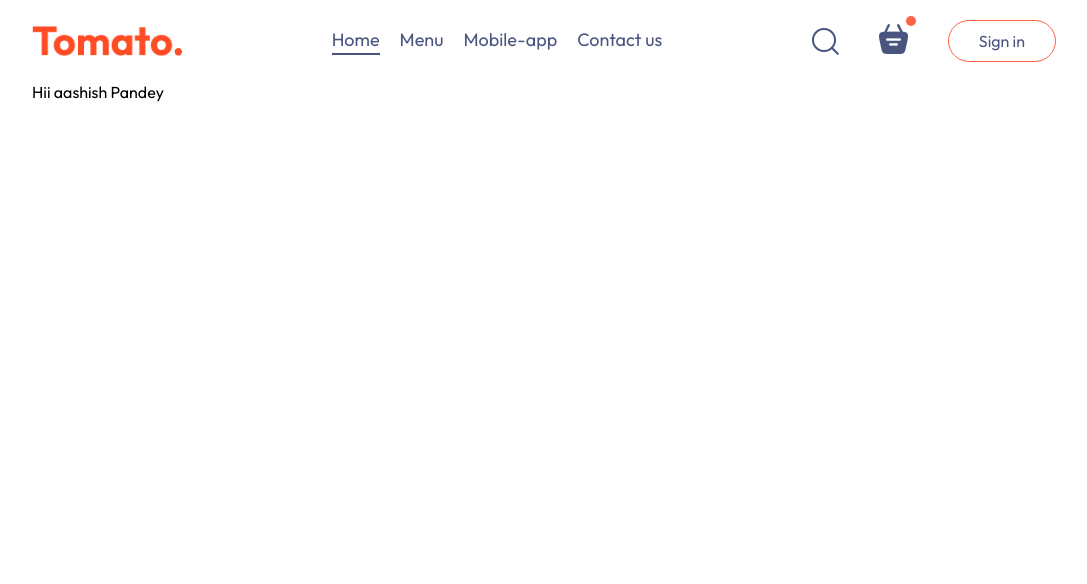
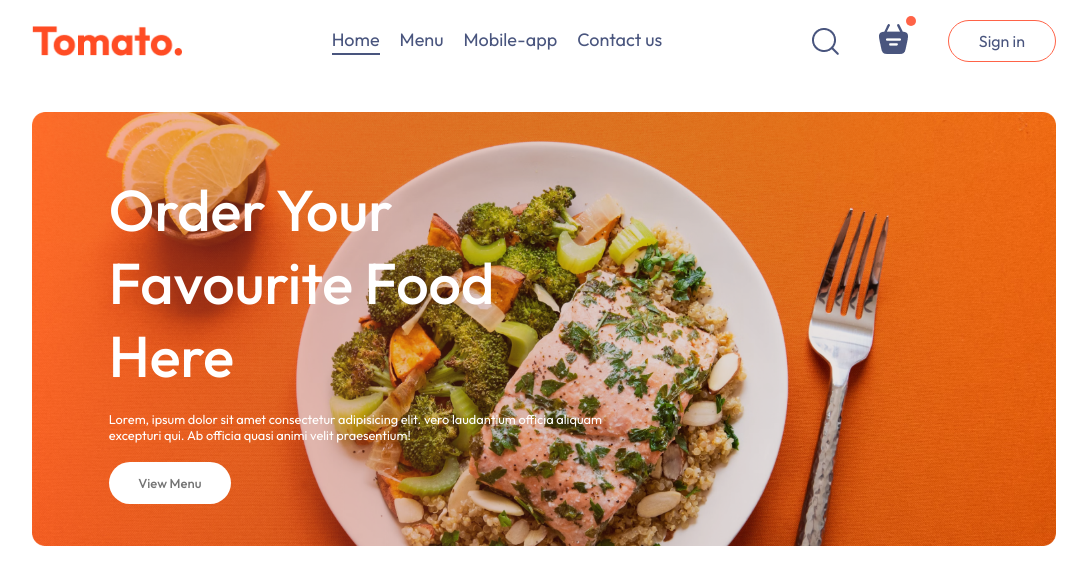
Before and after one commit to pandey06aashish/Food-Delivery-Website, a React (Vite) app in the folder frontend/: page / in a window 1280 px wide. Shown: the top 584 px of the page, without its empty margins (96-1183 px from the left). Built offline with nearby package versions, Linux system fonts and the light colour scheme.

Commit message:
in this commit we completed header section of home page

```diff
--- a/frontend/src/components/Header/Header.css
+++ b/frontend/src/components/Header/Header.css
@@ -0,0 +1,39 @@
+.header{
+    height: 34vw;
+    margin: 30px auto;
+    background: url('/header_img.png') no-repeat ;
+    background-size:contain;
+    position: relative;
+}
+
+.header-contents{
+    position: absolute;
+    display: flex;
+    align-items:start;
+    flex-direction: column;
+    gap: 1.5vw;
+    max-width: 50%;
+    bottom: 10%;
+    left: 6vw;
+    animation:fadeIn 3s ;
+}
+.header-contents h2{
+    font-weight: 500;
+    color: white;
+    font-size: max(4.5vw,22px);
+}
+
+.header-contents p{
+    color: white;
+    font-size: 1vw;
+}
+
+.header-contents button{
+    border: none;
+    color: #747474;
+    font-weight: 500;
+    padding: 1vw 2.3vw;
+    background-color: white;
+    font-size: max(1vw,13px);
+    border-radius: 50px;
+}
--- a/frontend/src/components/Header/Header.jsx
+++ b/frontend/src/components/Header/Header.jsx
@@ -5,8 +5,10 @@
   return (
     <div className='header'>
         <div className="header-contents">
-          Hii aashish Pandey
-        </div>
+            <h2>Order Your Favourite Food Here</h2>
+            <p>Lorem, ipsum dolor sit amet consectetur adipisicing elit.  vero laudantium officia aliquam excepturi qui. Ab officia quasi animi velit praesentium!</p>
+            <button>View Menu</button>
+         </div>
     </div>
   )
 }
--- a/frontend/src/index.css
+++ b/frontend/src/index.css
@@ -20,3 +20,12 @@
   width: 80%;
   margin: auto;
 }
+
+@keyframes fadeIn{
+  0%{
+    opacity: 0;
+  }
+  100%{
+    opacity: 1;
+  }
+}
```
Also changed, not shown: frontend/public/header_img.png (added).
